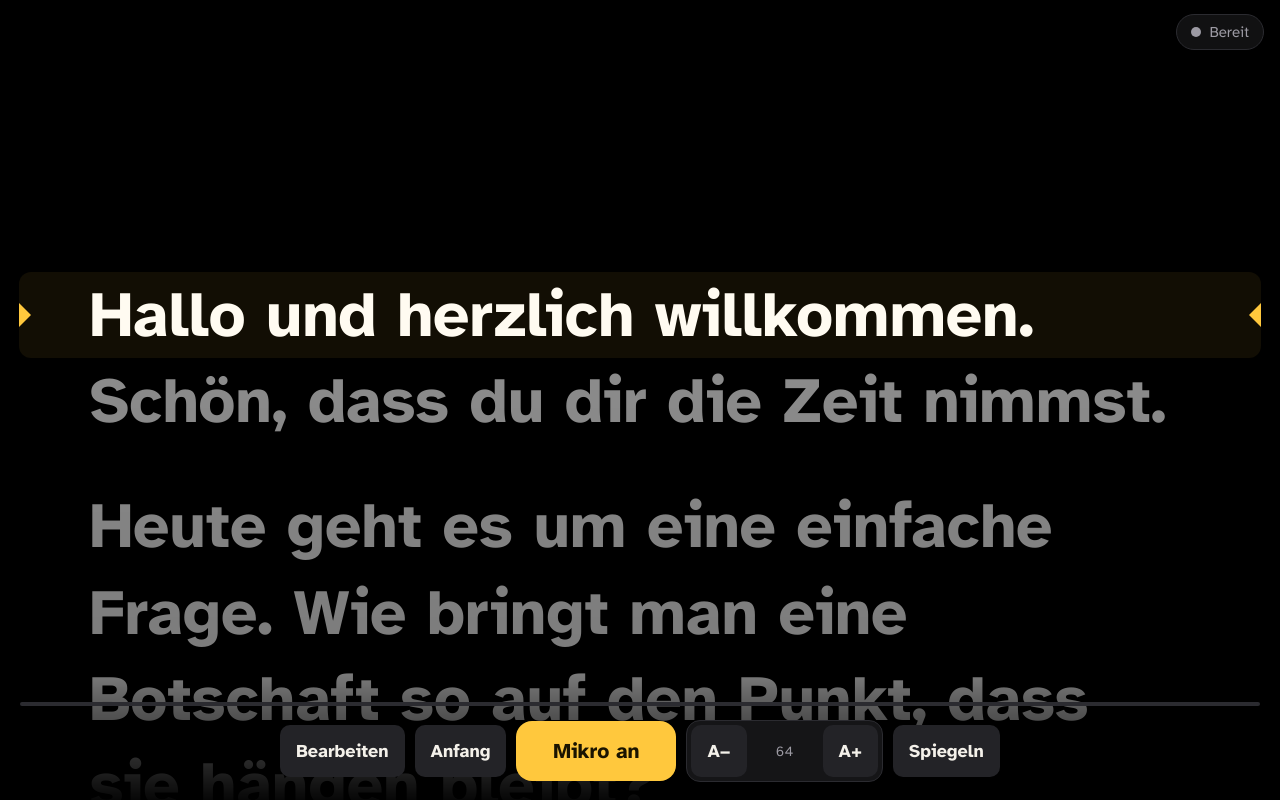
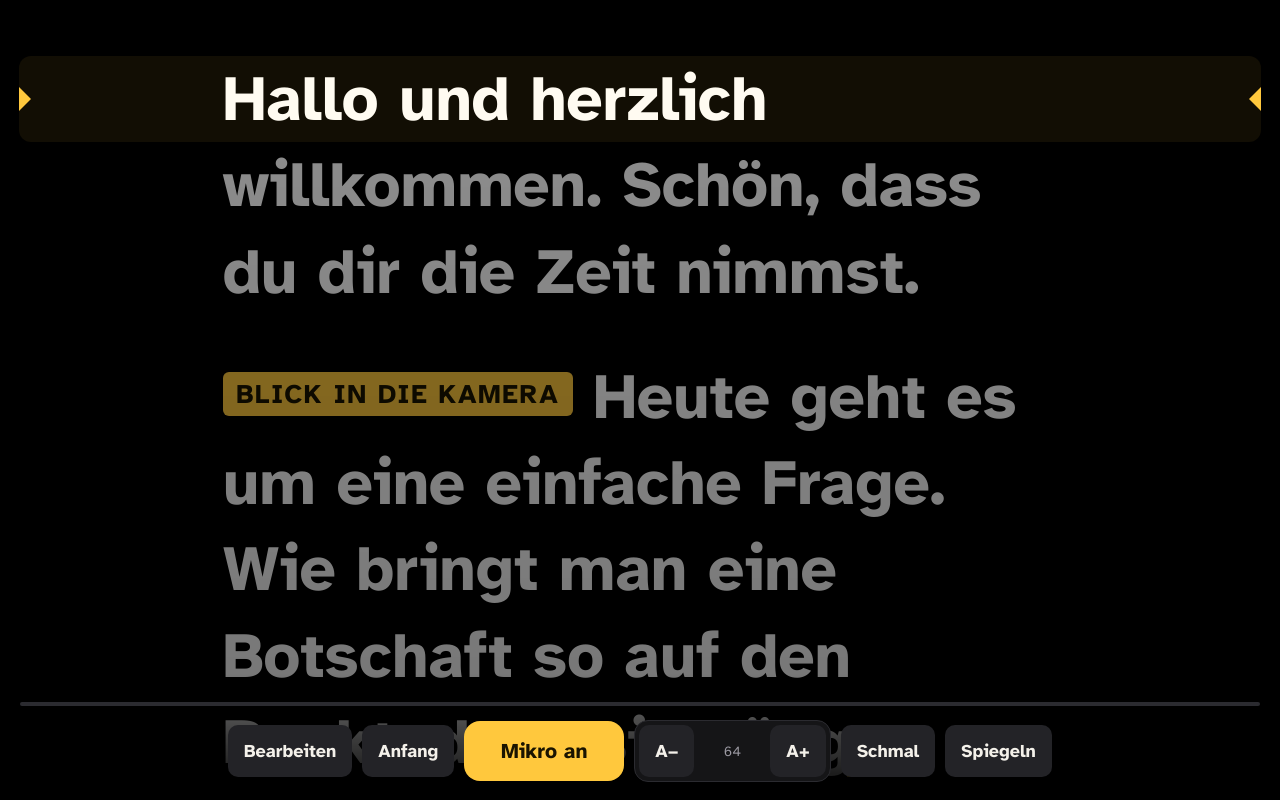
Before and after one commit to PatrickBruhn/prompter, a plain HTML site: page index.html in a window 1280 px wide. Both pictures are taken after a click on the button "Prompter starten". Drawn offline with Linux system fonts and the light colour scheme.

Commit message:
Leselinie oben, schmale Spalte, Regieanweisungen
Co-Authored-By: Claude Opus 5.5 <noreply@anthropic.com>
Claude-Session: https://claude.ai/code/session_01BoAgpB9knyKvWfuP4MJxAX

```diff
--- a/index.html
+++ b/index.html
@@ -47,21 +47,23 @@
   #stage { position: absolute; inset: 0; overflow: hidden; user-select: none; -webkit-user-select: none; -webkit-touch-callout: none; }
   #stage.mirror { transform: scaleX(-1); }
   #inner { will-change: transform; padding-left: 7vw; padding-right: 7vw; }
-  #copy { position: relative; margin: 0 auto; max-width: 1400px; font-weight: 700; line-height: 1.35; color: #fff; overflow-wrap: break-word; }
+  #copy { position: relative; margin: 0 auto; max-width: var(--col, 30ch); font-weight: 700; line-height: 1.35; color: #fff; overflow-wrap: break-word; }
   #copy p { margin: 0 0 0.6em; }
   #copy .w { cursor: pointer; }
+  #copy .em { text-decoration: underline; text-decoration-color: var(--accent); text-decoration-thickness: .08em; text-underline-offset: .14em; }
+  #copy .cue { display: inline-block; font-size: .42em; font-weight: 700; letter-spacing: .06em; text-transform: uppercase; color: #1a1400; background: var(--accent); border-radius: 6px; padding: .15em .5em; vertical-align: .55em; }
   #line { position: absolute; left: 1.5vw; right: 1.5vw; top: 34%; height: 80px; pointer-events: none; background: rgba(255,200,61,.07); border-radius: 12px; }
   #line::before, #line::after { content: ""; position: absolute; top: calc(50% - 12px); border: 12px solid transparent; }
   #line::before { left: 0; border-left-color: var(--accent); border-right-width: 0; }
   #line::after { right: 0; border-right-color: var(--accent); border-left-width: 0; }
 
-  #pill { position: absolute; top: 14px; right: 16px; display: flex; align-items: center; gap: 8px; padding: 8px 14px; border-radius: 999px; background: rgba(20,20,22,.85); border: 1px solid var(--line); font-size: 15px; color: var(--muted); pointer-events: none; }
+  #pill { position: absolute; bottom: 14px; right: 16px; display: flex; align-items: center; gap: 8px; padding: 8px 14px; border-radius: 999px; background: rgba(20,20,22,.85); border: 1px solid var(--line); font-size: 15px; color: var(--muted); pointer-events: none; }
   #pill i { width: 10px; height: 10px; border-radius: 50%; background: var(--muted); }
   #pill.live i { background: var(--ok); box-shadow: 0 0 0 0 rgba(111,220,140,.7); animation: pulse 1.6s infinite; }
   #pill.live { color: var(--text); }
   #pill.err i { background: var(--bad); }
   @keyframes pulse { 70% { box-shadow: 0 0 0 10px rgba(111,220,140,0); } 100% { box-shadow: 0 0 0 0 rgba(111,220,140,0); } }
-  #heard { position: absolute; top: 16px; left: 16px; right: 220px; font-size: 15px; color: #6b6b72; white-space: nowrap; overflow: hidden; text-overflow: ellipsis; pointer-events: none; direction: rtl; text-align: left; }
+  #heard { position: absolute; bottom: 20px; left: 16px; right: 200px; font-size: 15px; color: #6b6b72; white-space: nowrap; overflow: hidden; text-overflow: ellipsis; pointer-events: none; direction: rtl; text-align: left; }
 
   #bar { position: absolute; left: 0; right: 0; bottom: 0; padding: 28px 20px 18px; background: linear-gradient(to top, rgba(0,0,0,.94), rgba(0,0,0,0)); transition: opacity .35s; }
   #bar.faded { opacity: 0; pointer-events: none; }
@@ -83,8 +85,11 @@
   /* Safe Areas für iPhone mit Notch oder Dynamic Island */
   #editor { padding-top: max(20px, env(safe-area-inset-top)); padding-left: max(24px, env(safe-area-inset-left)); padding-right: max(24px, env(safe-area-inset-right)); }
   #bar { padding-bottom: max(18px, env(safe-area-inset-bottom)); padding-left: max(20px, env(safe-area-inset-left)); padding-right: max(20px, env(safe-area-inset-right)); }
-  #pill { top: max(14px, env(safe-area-inset-top)); right: max(16px, env(safe-area-inset-right)); }
-  #heard { top: max(16px, env(safe-area-inset-top)); left: max(16px, env(safe-area-inset-left)); }
+  #pill { bottom: max(14px, env(safe-area-inset-bottom)); right: max(16px, env(safe-area-inset-right)); }
+  #heard { bottom: max(20px, env(safe-area-inset-bottom)); left: max(16px, env(safe-area-inset-left)); }
+  #bar:not(.faded) ~ #pill, #bar:not(.faded) ~ #heard { opacity: 0; }
+  .hint { font-size: 13px; line-height: 1.5; color: var(--muted); margin: 0; }
+  .hint code { color: var(--text); background: var(--bg); border-radius: 4px; padding: 1px 5px; }
 
   /* iPhone hochkant und quer: kompakte Bedienleiste */
   @media (max-width: 600px), (max-height: 500px) {
@@ -134,6 +139,22 @@
         <p id="support"></p>
       </div>
       <div class="card">
+        <span class="cap">Leselinie</span>
+        <div class="seg" role="group" aria-label="Leselinie">
+          <button type="button" id="posTop" class="on">Oben</button>
+          <button type="button" id="posMid">Mitte</button>
+        </div>
+        <span class="cap">Spaltenbreite</span>
+        <div class="seg" role="group" aria-label="Spaltenbreite">
+          <button type="button" data-col="narrow">Schmal</button>
+          <button type="button" data-col="medium">Mittel</button>
+          <button type="button" data-col="wide">Breit</button>
+        </div>
+      </div>
+      <div class="card">
+        <p class="hint"><code>[Pause]</code> zeigt eine Regieanweisung, die beim Mitlesen übersprungen wird. <code>*Wort*</code> wird als Betonung unterstrichen.</p>
+      </div>
+      <div class="card">
         <div class="stat"><span>Wörter</span><b id="words">0</b></div>
         <div class="stat"><span>Sprechdauer ca.</span><b id="dur">0:00</b></div>
       </div>
@@ -146,8 +167,6 @@
 <section id="prompter" hidden>
   <div id="stage"><div id="inner"><div id="copy"></div></div></div>
   <div id="line"></div>
-  <div id="heard" aria-hidden="true"></div>
-  <div id="pill"><i></i><span id="pillTxt">Bereit</span></div>
   <div id="bar">
     <div id="progress"><i id="fill"></i></div>
     <div class="controls">
@@ -164,16 +183,19 @@
         <span class="lbl" id="sizeLbl">64</span>
         <button class="btn" id="bigger" type="button" aria-label="Schrift größer">A+</button>
       </div>
+      <button class="btn" id="colBtn" type="button">Spalte</button>
       <button class="btn" id="mirror" type="button">Spiegeln</button>
     </div>
   </div>
+  <div id="heard" aria-hidden="true"></div>
+  <div id="pill"><i></i><span id="pillTxt">Bereit</span></div>
 </section>
 
 <script>
 (function () {
   "use strict";
   var SAMPLE = "Hallo und herzlich willkommen. Schön, dass du dir die Zeit nimmst.\n\n" +
-    "Heute geht es um eine einfache Frage. Wie bringt man eine Botschaft so auf den Punkt, dass sie hängen bleibt?\n\n" +
+    "[Blick in die Kamera] Heute geht es um eine einfache Frage. Wie bringt man eine Botschaft so auf den Punkt, dass sie *hängen bleibt*? [Pause]\n\n" +
     "Du brauchst keine perfekte Kulisse und kein Studio. Du brauchst eine klare Botschaft und den Mut, sie auszusprechen.\n\n" +
     "Probier es einfach aus. Lies diesen Text laut vor und beobachte, wie er dir folgt. Mach ruhig eine Pause, dann wartet er auf dich.\n\n" +
     "Danke dir für deine Aufmerksamkeit und bis zum nächsten Mal.";
@@ -181,7 +203,7 @@
   var $ = function (id) { return document.getElementById(id); };
   var SR = window.SpeechRecognition || window.webkitSpeechRecognition;
   var S = {
-    mode: SR ? "voice" : "auto", lang: "de-DE", wpm: 140, size: 64, mirror: false,
+    mode: SR ? "voice" : "auto", lang: "de-DE", wpm: 140, size: 64, mirror: false, linePos: "top", col: "narrow",
     words: [], cur: 0, pos: 0, target: 0, dist: 1, lineY: 0, lineH: 86,
     running: false, raf: 0, last: 0, rec: null, listening: false, hideT: 0
   };
@@ -197,18 +219,20 @@
       if (o.size) S.size = o.size;
       else if (Math.min(window.innerWidth, window.innerHeight) < 600) S.size = 38;
       S.mirror = !!o.mirror;
+      if (o.linePos) S.linePos = o.linePos;
+      if (o.col) S.col = o.col;
     } catch (e) { $("script").value = SAMPLE; }
   }
   function save() {
     try {
       localStorage.setItem("vp_text", $("script").value);
-      localStorage.setItem("vp_opts", JSON.stringify({ mode: S.mode, lang: S.lang, wpm: S.wpm, size: S.size, mirror: S.mirror }));
+      localStorage.setItem("vp_opts", JSON.stringify({ mode: S.mode, lang: S.lang, wpm: S.wpm, size: S.size, mirror: S.mirror, linePos: S.linePos, col: S.col }));
     } catch (e) {}
   }
 
   // ---------- Editor ----------
   function fmt(sec) { sec = Math.max(0, Math.round(sec)); return Math.floor(sec / 60) + ":" + String(sec % 60).padStart(2, "0"); }
-  function countWords() { var m = $("script").value.trim().match(/\S+/g); return m ? m.length : 0; }
+  function countWords() { var m = $("script").value.replace(/\[[^\]]*\]/g, " ").replace(/\*/g, "").trim().match(/\S+/g); return m ? m.length : 0; }
   function refreshEditor() {
     var n = countWords();
     $("words").textContent = n;
@@ -218,6 +242,9 @@
     $("voiceOpts").hidden = S.mode !== "voice";
     $("autoOpts").hidden = S.mode !== "auto";
     $("lang").value = S.lang; $("wpm").value = S.wpm;
+    $("posTop").classList.toggle("on", S.linePos === "top");
+    $("posMid").classList.toggle("on", S.linePos === "mid");
+    document.querySelectorAll("[data-col]").forEach(function (b) { b.classList.toggle("on", b.dataset.col === S.col); });
     var sp = $("support");
     if (S.mode === "voice") {
       if (!SR) { sp.textContent = "Dieser Browser kann keine Sprache erkennen. Nutze Safari oder Chrome."; sp.className = "bad"; }
@@ -231,25 +258,41 @@
   $("modeAuto").addEventListener("click", function () { S.mode = "auto"; refreshEditor(); });
   $("lang").addEventListener("change", function () { S.lang = this.value; refreshEditor(); });
   $("wpm").addEventListener("input", function () { var v = parseInt(this.value, 10); if (v >= 60 && v <= 260) { S.wpm = v; refreshEditor(); } });
+  $("posTop").addEventListener("click", function () { S.linePos = "top"; refreshEditor(); });
+  $("posMid").addEventListener("click", function () { S.linePos = "mid"; refreshEditor(); });
+  document.querySelectorAll("[data-col]").forEach(function (b) { b.addEventListener("click", function () { S.col = b.dataset.col; refreshEditor(); }); });
   $("reset").addEventListener("click", function () { $("script").value = SAMPLE; refreshEditor(); });
 
   // ---------- Text aufbereiten ----------
   function norm(w) {
     return w.toLowerCase().replace(/ß/g, "ss").normalize("NFC").replace(/[^\p{L}\p{N}]/gu, "");
   }
+  // [Regieanweisung] wird angezeigt, aber nicht abgeglichen. *Betonung* wird unterstrichen.
   function buildCopy(text) {
     var copy = $("copy"); copy.innerHTML = ""; S.words = [];
     text.split(/\n+/).forEach(function (para) {
       if (!para.trim()) return;
-      var p = document.createElement("p");
-      para.trim().split(/\s+/).forEach(function (tok, i) {
-        if (i) p.appendChild(document.createTextNode(" "));
-        var n = norm(tok);
-        if (!n) { p.appendChild(document.createTextNode(tok)); return; }
-        var s = document.createElement("span");
-        s.className = "w"; s.textContent = tok; s.dataset.i = S.words.length;
-        p.appendChild(s);
-        S.words.push({ el: s, n: n });
+      var p = document.createElement("p"), first = true;
+      para.trim().split(/(\[[^\]]*\]|\*[^*]+\*)/).forEach(function (seg) {
+        if (!seg || !seg.trim()) return;
+        if (seg.charAt(0) === "[" && seg.charAt(seg.length - 1) === "]") {
+          if (!first) p.appendChild(document.createTextNode(" "));
+          var c = document.createElement("span");
+          c.className = "cue"; c.textContent = seg.slice(1, -1).trim();
+          p.appendChild(c); first = false; return;
+        }
+        var emph = seg.charAt(0) === "*" && seg.charAt(seg.length - 1) === "*" && seg.length > 2;
+        if (emph) seg = seg.slice(1, -1);
+        seg.trim().split(/\s+/).forEach(function (tok) {
+          if (!first && !/^[.,;:!?)]/.test(tok)) p.appendChild(document.createTextNode(" "));
+          first = false;
+          var n = norm(tok);
+          if (!n) { p.appendChild(document.createTextNode(tok)); return; }
+          var s = document.createElement("span");
+          s.className = emph ? "w em" : "w"; s.textContent = tok; s.dataset.i = S.words.length;
+          p.appendChild(s);
+          S.words.push({ el: s, n: n });
+        });
       });
       copy.appendChild(p);
     });
@@ -333,7 +376,10 @@
   // ---------- Darstellung ----------
   function layout() {
     var h = $("stage").clientHeight;
-    S.lineY = Math.round(h * 0.34);
+    S.lineY = S.linePos === "top" ? Math.max(24, Math.round(h * 0.07)) : Math.round(h * 0.34);
+    var COLS = { narrow: "20ch", medium: "28ch", wide: "100%" };
+    $("copy").style.setProperty("--col", COLS[S.col] || COLS.narrow);
+    $("colBtn").textContent = { narrow: "Schmal", medium: "Mittel", wide: "Breit" }[S.col] || "Schmal";
     $("copy").style.fontSize = S.size + "px";
     $("inner").style.paddingTop = S.lineY + "px";
     $("inner").style.paddingBottom = h + "px";
@@ -446,6 +492,11 @@
   $("faster").addEventListener("click", function () { S.wpm = Math.min(260, S.wpm + 10); $("speedLbl").textContent = S.wpm + "/min"; save(); });
   $("smaller").addEventListener("click", function () { S.size = Math.max(22, S.size - 4); layout(); save(); });
   $("bigger").addEventListener("click", function () { S.size = Math.min(140, S.size + 4); layout(); save(); });
+  $("colBtn").addEventListener("click", function () {
+    var order = ["narrow", "medium", "wide"];
+    S.col = order[(order.indexOf(S.col) + 1) % order.length];
+    layout(); save();
+  });
   $("mirror").addEventListener("click", function () { S.mirror = !S.mirror; $("stage").classList.toggle("mirror", S.mirror); this.classList.toggle("on", S.mirror); save(); });
 
   // Tippen auf ein Wort setzt die Position dorthin, Tippen daneben zeigt die Leiste
```
